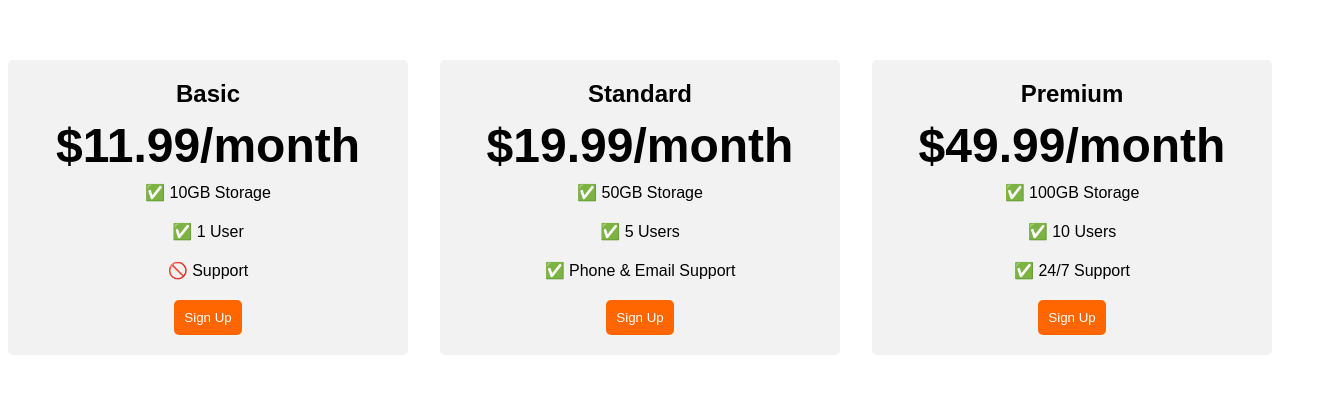
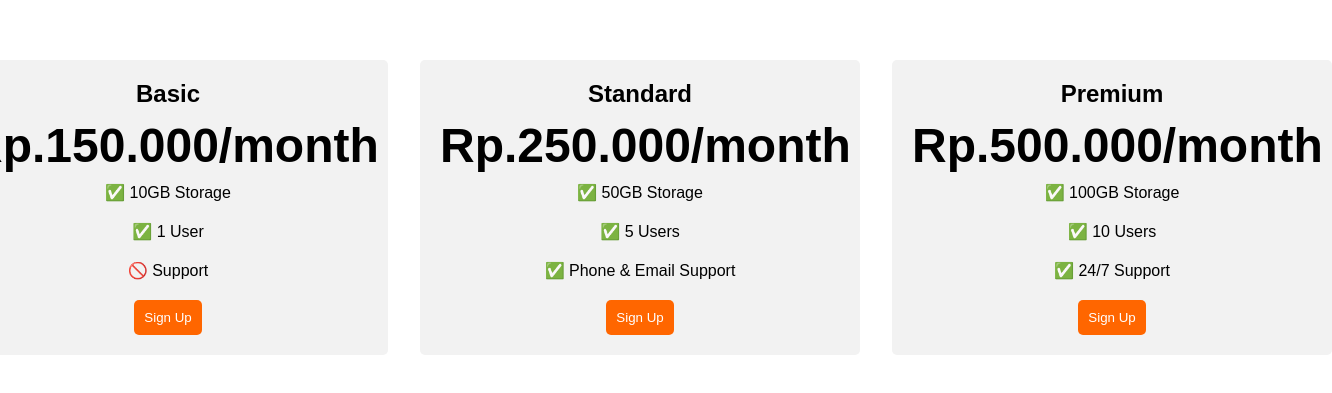
Before and after one commit to nrzngr/htmlCSS-pricingTable, a plain HTML site: page index.html in a window 1280 px wide. Shown: the part 201-594 px from the top of the page, 1332 px wide, since content can reach past the window. Drawn offline with Linux system fonts and the light colour scheme; a web font is replaced by a local one.

Commit message:
Update index.html

```diff
--- a/index.html
+++ b/index.html
@@ -71,7 +71,7 @@
   <div class="pricing-container">
     <div class="pricing-plan">
       <div class="plan-title">Basic</div>
-      <div class="plan-price">$11.99/month</div>
+      <div class="plan-price">Rp.150.000/month</div>
       <ul class="plan-features">
         <li>✅ 10GB Storage</li>
         <li>✅ 1 User</li>
@@ -81,7 +81,7 @@
     </div>
     <div class="pricing-plan">
       <div class="plan-title">Standard</div>
-      <div class="plan-price">$19.99/month</div>
+      <div class="plan-price">Rp.250.000/month</div>
       <ul class="plan-features">
         <li>✅ 50GB Storage</li>
         <li>✅ 5 Users</li>
@@ -91,7 +91,7 @@
     </div>
     <div class="pricing-plan">
       <div class="plan-title">Premium</div>
-      <div class="plan-price">$49.99/month</div>
+      <div class="plan-price">Rp.500.000/month</div>
       <ul class="plan-features">
         <li>✅ 100GB Storage</li>
         <li>✅ 10 Users</li>
```
